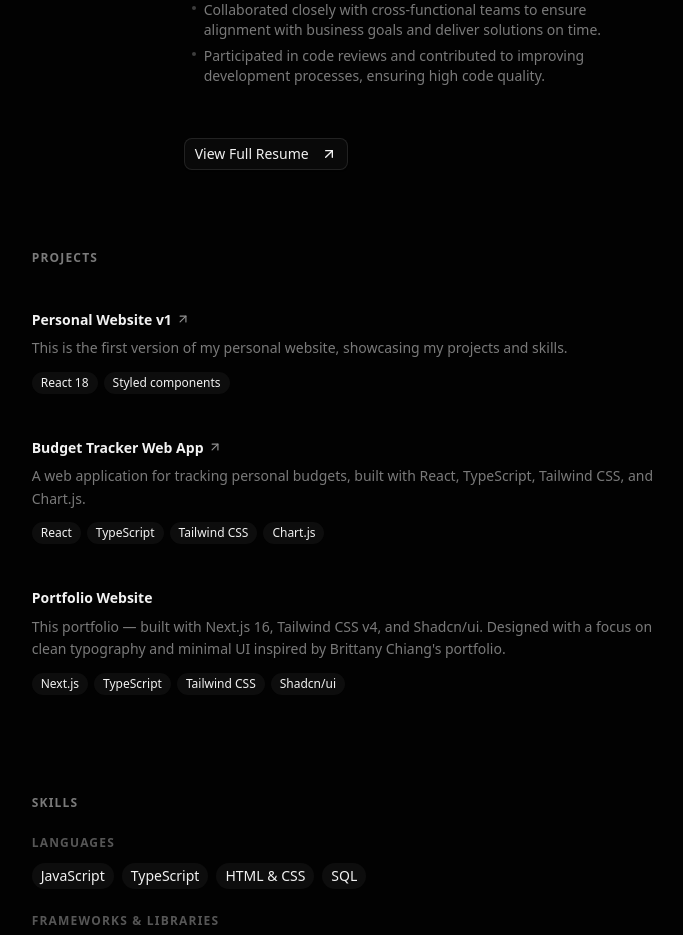
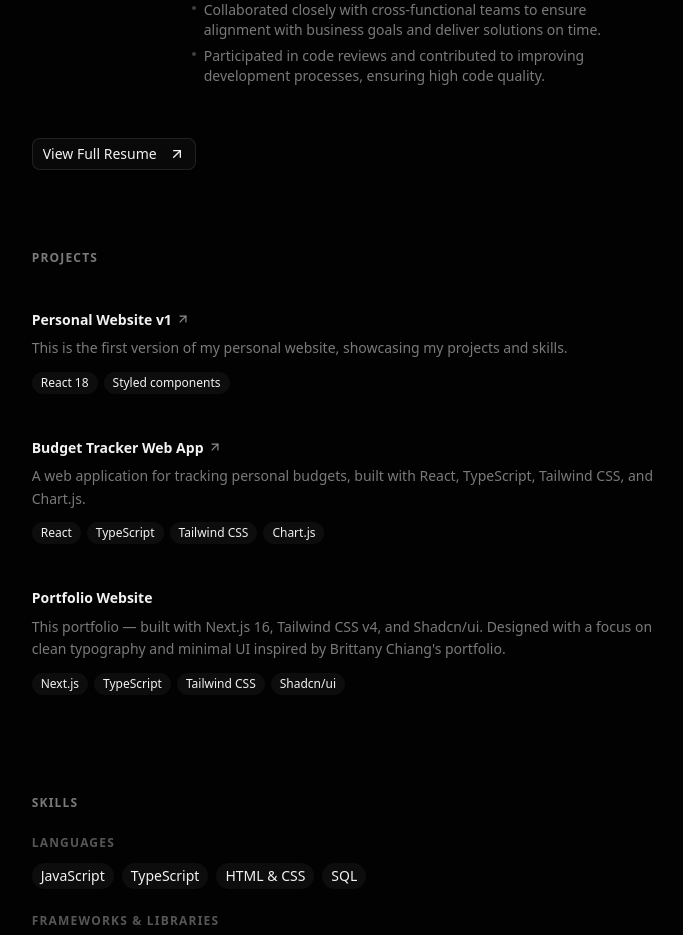
Before and after one commit to luismgoyone/personal-website-v2, a Next.js app: page / in a window 1280 px wide. Shown: the part 1600-2535 px from the top of the page, without its empty margins (527-1210 px from the left). Built offline with nearby package versions, Linux system fonts and the light colour scheme.

Commit message:
change: update layout changes

```diff
--- a/components/layout/Sidebar.tsx
+++ b/components/layout/Sidebar.tsx
@@ -73,7 +73,7 @@ export function Sidebar() {
 
         {/* Navigation */}
         <nav className="hidden lg:block" aria-label="Page sections">
-          <ul className="space-y-1">
+          <ul className="list-none space-y-1">
             {navLinks.map((link) => {
               const id = link.href.replace("#", "");
               const isActive = activeSection === id;
--- a/components/sections/ExperienceSection.tsx
+++ b/components/sections/ExperienceSection.tsx
@@ -58,7 +58,7 @@ export function ExperienceSection() {
         ))}
       </div>
 
-      <div className="mt-8 px-5 sm:pl-[9.5rem]">
+      <div className="mt-8 pr-5">
         <Button variant="outline" size="sm" asChild>
           <a href="/Goyone, Luis Michael-resume.pdf" target="_blank" rel="noopener noreferrer">
             View Full Resume
```
